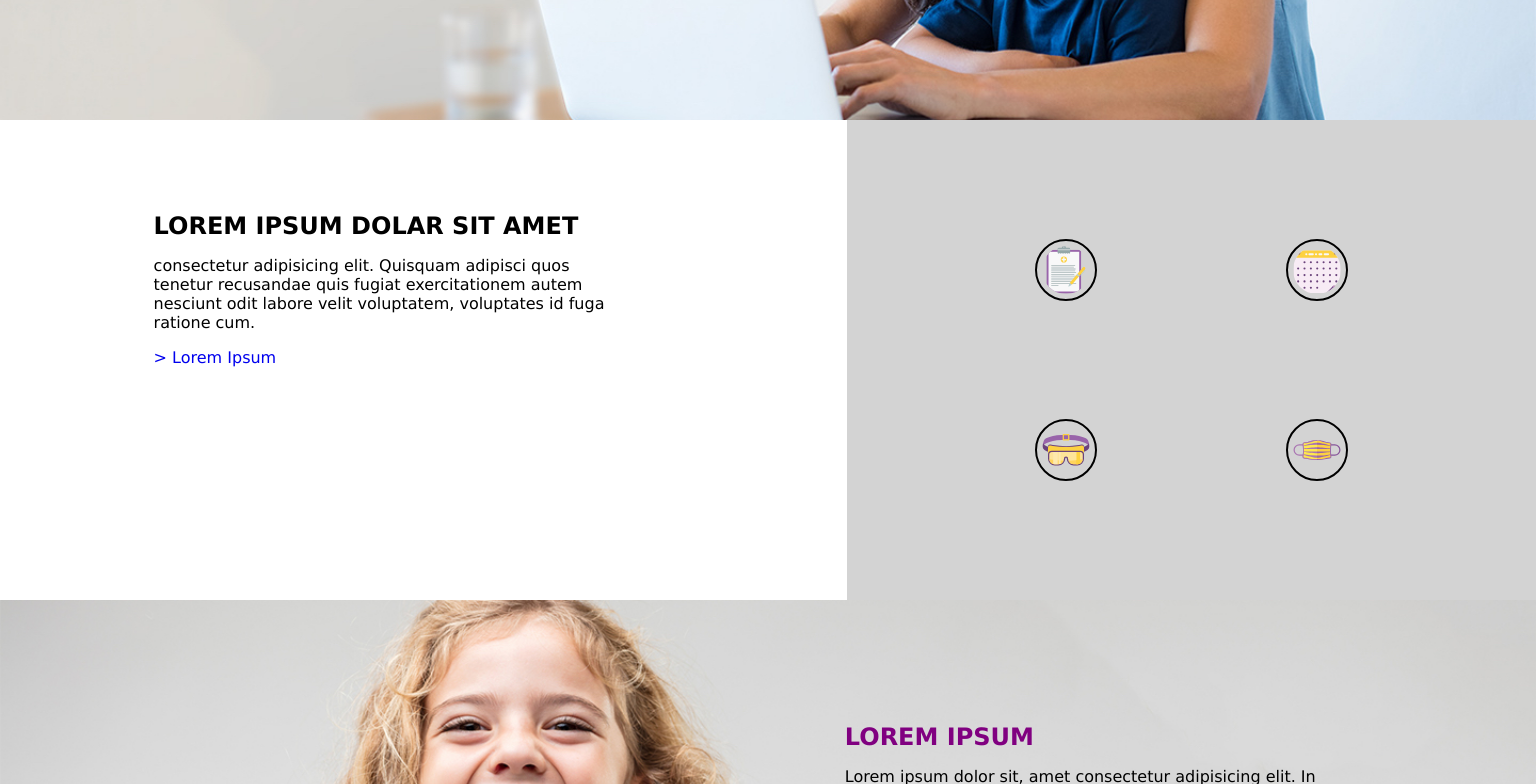
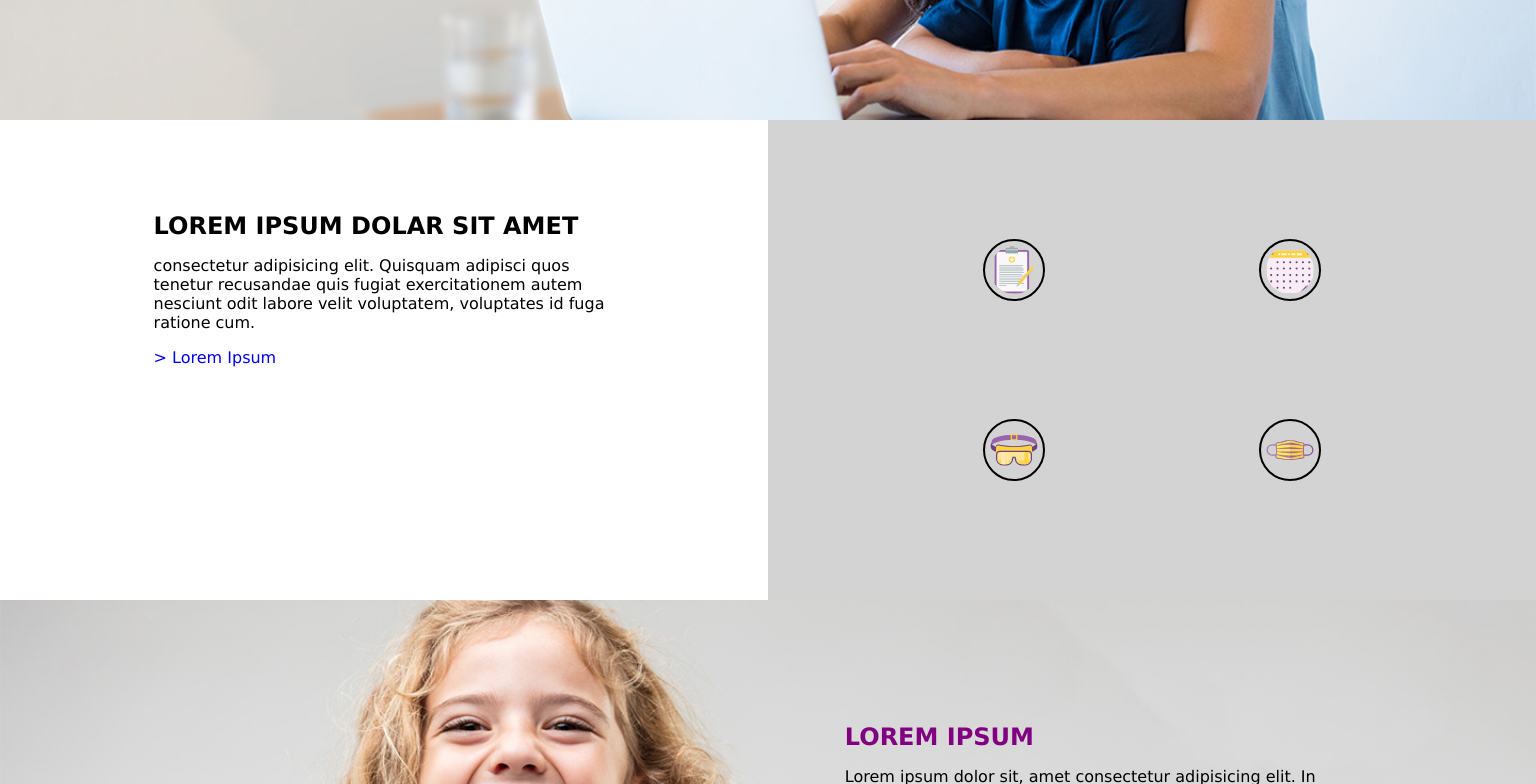
Before and after one commit to Geddydukes/Front-end-rooster, a React (Create React App) app: page / in a window 1536 px wide. Shown: the part 1640-2424 px from the top of the page. Built offline with nearby package versions, Linux system fonts and the light colour scheme.

Commit message:
made small change to section 3

```diff
--- a/src/App.css
+++ b/src/App.css
@@ -622,4 +622,11 @@
     margin-top: 4%;
     font-size: xx-large;
   }
+  .bodySectionThree {
+    display: grid;
+    grid-template-columns: 10% 10% 10% 10% 10% 10% 10% 10% 10% 10%;
+  }
+  .iconsContainer {
+    grid-column-start: 6;
+  }
 }
```
